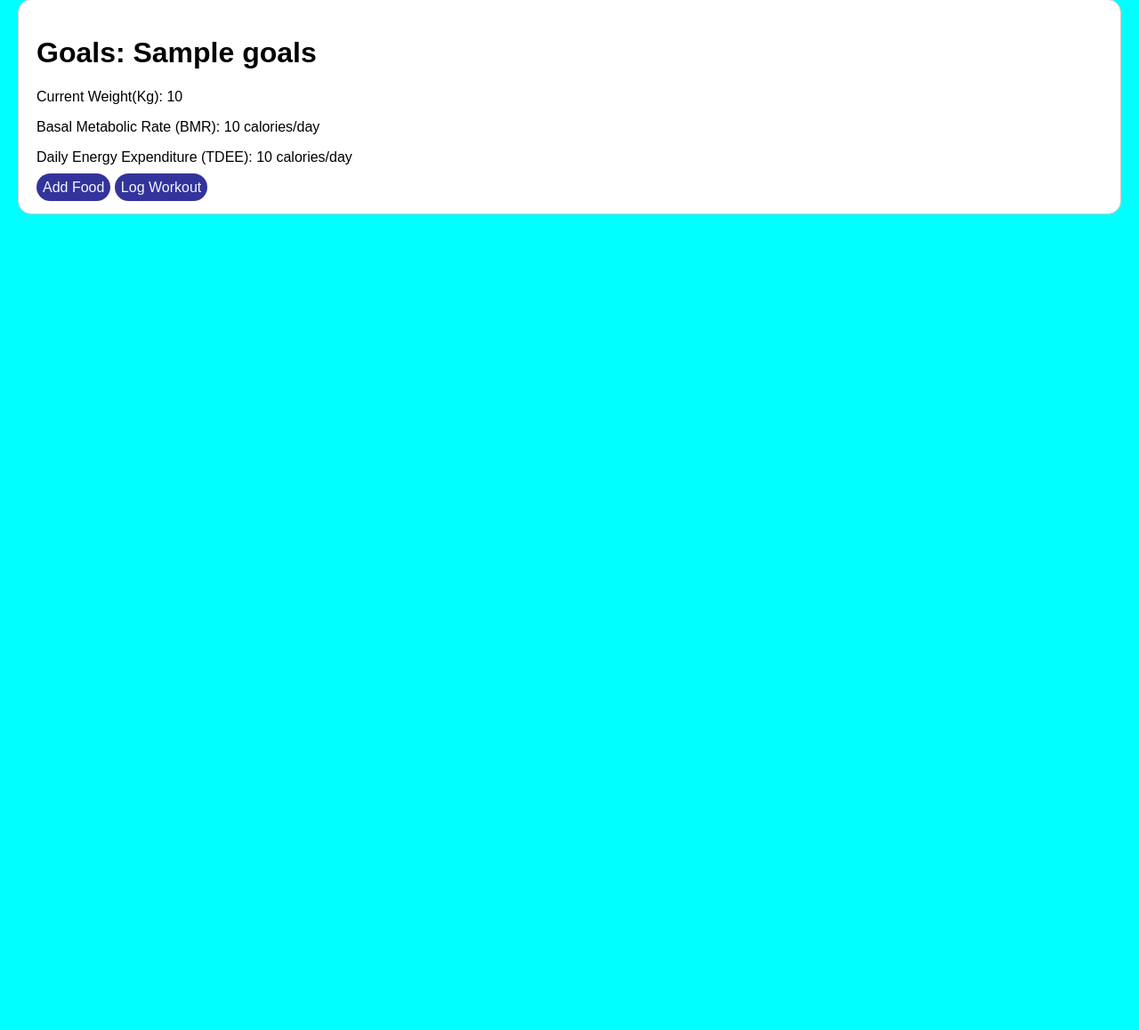
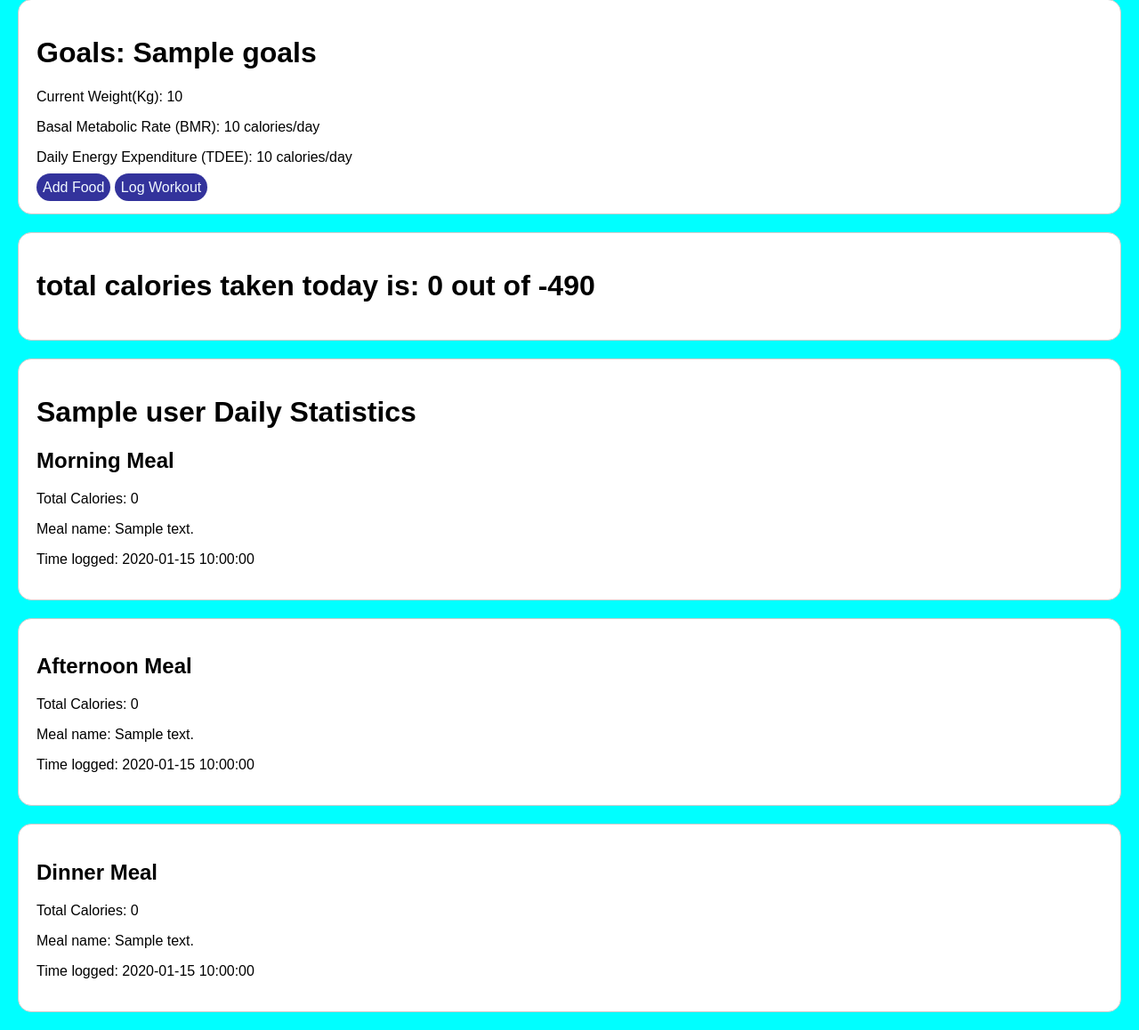
Before and after one commit to AzorAha1/PitchFit, a Flask app: page /dashboard in a window 1280 px wide. Shown: the part 81-1239 px from the top of the page at 89% size. Before the commit the page ends 322 px from the top, so only its background shows below. Run offline with Flask 3, Linux system fonts and the light colour scheme; a database or web service that is not in the repository returns one stand-in record (values such as "Sample title"); some libraries are stand-ins or nearby versions.

Commit message:
update on setting meal

```diff
--- a/backend/app.py
+++ b/backend/app.py
@@ -133,8 +133,8 @@ def goals():
             goals = session['user']['goals']
             mongo.db.users.update_one({'username': session['user']['username']}, {'$set': {'goals': session['user']['goals']}})
             if 'Weight Loss' in goals:
-                return redirect(url_for('deficit'))
-            return redirect(url_for('dashboard'))
+                return redirect(url_for('weight_loss'))
+            # return redirect(url_for('dashboard'))
         else:
             print("Error: 'selected_goals' key not found in form data.")
     print(f'The User is: {session["user"]}')
@@ -192,7 +192,14 @@ def dashboard():
         return redirect(url_for('signin'))
     # convert objectid to string for json serialization
     user['_id'] = str(user['_id'])
-    return render_template('dashboard.html', title='Dashboard', user=user)
+    def get_calories(meal):
+        return sum(nutrient['Value'] for meal in user.get(meal, []) for food in meal['food'] for nutrient in food['Nutrients'] if nutrient['Nutrient Name'] == 'Energy' and nutrient['Unit Name'] == 'KCAL')
+    total_calories = {
+        'morning_meal': get_calories('morning_meal'),
+        'afternoon_meal': get_calories('afternoon_meal'),
+        'dinner_meal': get_calories('dinner_meal')
+    }
+    return render_template('dashboard.html', title='Dashboard', user=user, total_calories=total_calories)
 @app.route('/dashboard/workout')
 def workout():
     """this is where the work out plan will be"""
@@ -217,7 +224,6 @@ def addfood():
         queryfoodformrng = request.form.get('getfood-morning')
         queryfoodforaftn = request.form.get('getfood-afternoon')
         queryfoodfordinner = request.form.get('getfood-dinner')
-
 
         if queryfoodformrng:
             morning_meal = foodapi(query=queryfoodformrng)
--- a/frontend/templates/dashboard.html
+++ b/frontend/templates/dashboard.html
@@ -26,7 +26,7 @@
     <div class="contentbox">
         <h1>Goals: {{ user.goals }}</h1>
         {% if 'Weight Loss' in user.goals %}
-            <p>Calories to take in for weight loss: {{ user.tdee - 500}} calories/day</p>
+            <p>Calories to take in for weight loss: {{ user.tdee - 500 }} calories/day</p>
         {% endif %}
         <p>Current Weight(Kg): {{ user.weight }}</p>
         <p>Basal Metabolic Rate (BMR): {{ user.bmr }} calories/day</p>
@@ -35,5 +35,33 @@
         <a href="{{ url_for('addfood') }}" class="buttombuttons">Add Food</a>
         <a href="{{ url_for('workout') }}" class="buttombuttons">Log Workout</a>
     </div>
+    <div class="contentbox">
+        <h1>total calories taken today is: {{ total_calories.morning_meal + total_calories.afternoon_meal + total_calories.dinner_meal }} out of {{ user.tdee - 500 }}</h1>
+    </div>
+    <div class="contentbox">
+        <h1> {{ user.name }} Daily Statistics</h1>
+        <h2>Morning Meal</h2>
+        <p>Total Calories: {{ total_calories.morning_meal }}</p>
+        {% for meal in user.morning_meal %}
+            <p>Meal name: {{ meal.food[0].Description }}</p>
+            <p>Time logged: {{ meal.time }}</p>
+        {% endfor %}
+    </div>
+    <div class="contentbox">
+        <h2>Afternoon Meal</h2>
+        <p>Total Calories: {{ total_calories.afternoon_meal }}</p>
+        {% for meal in user.afternoon_meal %}
+            <p>Meal name: {{ meal.food[0].Description }}</p>
+            <p>Time logged: {{ meal.time }}</p>
+        {% endfor %}
+    </div>
+    <div class="contentbox">
+        <h2>Dinner Meal</h2>
+        <p>Total Calories: {{ total_calories.dinner_meal }}</p>
+        {% for meal in user.dinner_meal %}
+            <p>Meal name: {{ meal.food[0].Description }}</p>
+            <p>Time logged: {{ meal.time }}</p>
+        {% endfor %}
+    </div>
 </body>
 </html>
```
Also changed, not shown: backend/foodstorageapi.py (+18 -2 lines).
